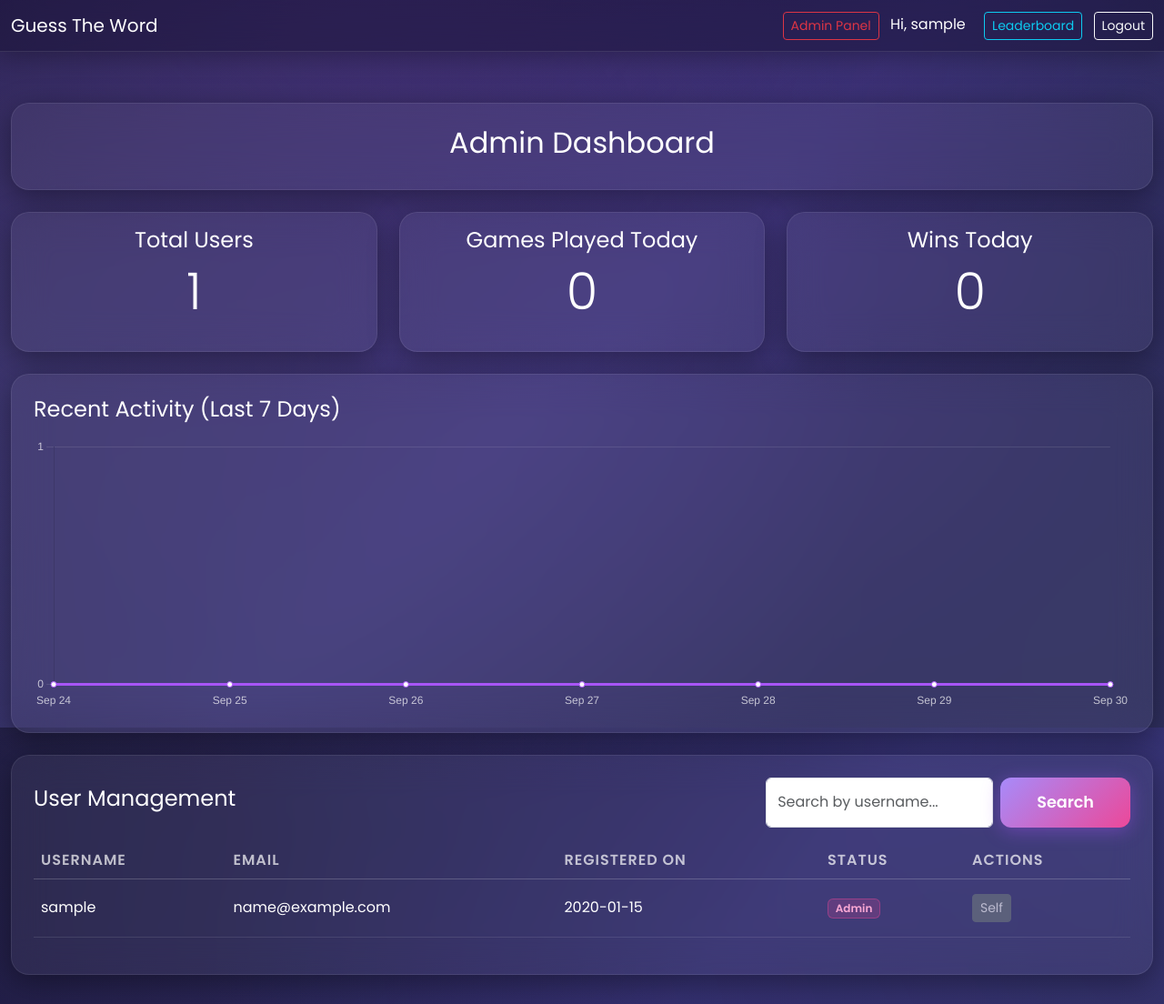
After one commit to saipraneethamvudutha/Guess-the-Word, a Flask app: page /admin in a window 1280 px wide. The commit adds this page. Shown: the whole page at 91% size. Run offline with Flask 3, Linux system fonts and the light colour scheme; the visitor is signed in with stand-in values (Sample User, id 1); tables that the repository leaves empty hold one stand-in row (values such as "Sample post").

Commit message:
Added in admin dashboard with validation changes and some testing

```diff
--- a/app/routes.py
+++ b/app/routes.py
@@ -1,51 +1,84 @@
-from flask import Blueprint, render_template, request, redirect, url_for, flash, session
+from flask import Blueprint, render_template, request, redirect, url_for, flash, session, jsonify
 from app import db
 from app.models import User, Word, Game
-from datetime import datetime
+from datetime import datetime, date, timedelta
+from sqlalchemy import cast, Date
+from functools import wraps
 import random
 import re
 from sqlalchemy import func, case
 
 main = Blueprint("main", __name__)
 
+def admin_required(f):
+    @wraps(f)
+    def decorated_function(*args, **kwargs):
+        if 'user_id' not in session:
+            return redirect(url_for('main.login'))
+
+        user = User.query.get(session['user_id'])
+        if not user or not user.is_admin:
+            flash("You do not have permission to access this page.", "danger")
+            return redirect(url_for('main.dashboard'))
+        return f(*args, **kwargs)
+    return decorated_function
+
+
 # Home Route
 @main.route("/")
 def home():
-    return render_template("home.html")
+    if "user_id" in session:
+        return redirect(url_for('main.dashboard'))
+    return redirect(url_for('main.login'))
 
 
-# Registration Route
+# Updated Registration Route
 @main.route("/register", methods=["GET", "POST"])
 def register():
     if request.method == "POST":
-        username = request.form["username"].strip()
-        email = request.form["email"].strip()
-        password = request.form["password"]
+        username = request.form.get("username", "").strip()
+        email = request.form.get("email", "").strip()
+        password = request.form.get("password", "")
 
-        # validations
+        # Instead of redirecting, we re-render the template with the submitted data
         if len(username) < 5:
             flash("Username must be at least 5 characters long.", "danger")
-            return redirect(url_for("main.register"))
+            return render_template("register.html", username=username, email=email)
 
         if not (re.search('[a-z]', username) and re.search('[A-Z]', username)):
             flash("Username must contain both uppercase and lowercase letters.", "danger")
-            return redirect(url_for("main.register"))
+            return render_template("register.html", username=username, email=email)
 
         if len(password) < 5:
             flash("Password must be at least 5 characters long.", "danger")
-            return redirect(url_for("main.register"))
+            return render_template("register.html", username=username, email=email)
 
         if not (re.search('[a-zA-Z]', password) and re.search('[0-9]', password) and re.search('[$%*@]', password)):
             flash("Password must contain a letter, a number, and one of these special characters: $, %, *, @", "danger")
-            return redirect(url_for("main.register"))
+            return render_template("register.html", username=username, email=email)
 
-        # Check existing user
         if User.query.filter_by(email=email).first():
-            flash("Email already registered. Please log in.", "danger")
-            return redirect(url_for("main.login"))
+            flash("Email already registered. Please try a different one or log in.", "danger")
+            return render_template("register.html", username=username, email=email)
 
-        # Create new user
-        new_user = User(username=username, email=email)
+        if User.query.filter_by(username=username).first():
+            flash("Username already exists. Please choose another.", "danger")
+            return render_template("register.html", username=username, email=email)
+
+        if User.query.first() is None:
+            new_user = User(username=username, email=email, is_admin=True)
+            flash("Congratulations! As the first user, you have been made an admin.", "info")
+            sample_words = [
+                "APPLE", "BRAIN", "CHAIR", "DELTA", "EAGLE", "FAITH", "GIANT",
+                "HOUSE", "INPUT", "JOKER", "KNIFE", "LIGHT", "MONEY", "NURSE",
+                "OCEAN", "PLANT", "QUEEN", "ROBOT", "SUGAR", "TIGER"
+            ]
+            for w in sample_words:
+                db.session.add(Word(word=w))
+            flash("Initial word list has been populated automatically.", "success")
+        else:
+            new_user = User(username=username, email=email, is_admin=False)
+
         new_user.set_password(password)
         db.session.add(new_user)
         db.session.commit()
@@ -60,40 +93,32 @@ def register():
 @main.route("/login", methods=["GET", "POST"])
 def login():
     if request.method == "POST":
-        email = request.form["email"].strip()
+        username = request.form["username"].strip()
         password = request.form["password"]
-
-        user = User.query.filter_by(email=email).first()
+        user = User.query.filter_by(username=username).first()
         if user and user.check_password(password):
             session["user_id"] = user.id
             session["username"] = user.username
+            session["is_admin"] = user.is_admin
             flash("Login successful!", "success")
             return redirect(url_for("main.dashboard"))
         else:
             flash("Invalid credentials. Please try again.", "danger")
-
     return render_template("login.html")
 
-
-# Logout Route
 @main.route("/logout")
 def logout():
     session.clear()
     flash("You have been logged out.", "info")
     return redirect(url_for("main.login"))
 
-
-# Dashboard Route
 @main.route("/dashboard")
 def dashboard():
     if "user_id" not in session:
         flash("Please log in to access the dashboard.", "warning")
         return redirect(url_for("main.login"))
-
     return render_template("dashboard.html", username=session.get("username"))
 
-
-# The Main Game Logic
 @main.route("/play", methods=["GET", "POST"])
 def play():
     if "user_id" not in session:
@@ -101,9 +126,19 @@ def play():
         return redirect(url_for("main.login"))
 
     if "target_word" not in session:
+        today = datetime.utcnow().date()
+        games_today = Game.query.filter(
+            Game.user_id == session['user_id'],
+            cast(Game.played_at, Date) == today
+        ).count()
+
+        if games_today >= 3:
+            flash("You have already played your 3 games for today. Please come back tomorrow!", "warning")
+            return redirect(url_for('main.dashboard'))
+
         words = Word.query.all()
         if not words:
-            flash("No words available. Please add words first.", "danger")
+            flash("Error: No words found in the database.", "danger")
             return redirect(url_for("main.dashboard"))
         target_word = random.choice(words).word.upper()
         session["target_word"] = target_word
@@ -131,14 +166,12 @@ def play():
 
         feedback = []
         target_counts = {char: target.count(char) for char in set(target)}
-
         for i in range(5):
             if guess[i] == target[i]:
                 feedback.append({"letter": guess[i], "color": "green"})
                 target_counts[guess[i]] -= 1
             else:
                 feedback.append({"letter": guess[i], "color": "grey"})
-
         for i in range(5):
             if feedback[i]['color'] != 'green':
                 if guess[i] in target and target_counts.get(guess[i], 0) > 0:
@@ -151,13 +184,13 @@ def play():
         if guess == target:
             game_over = True
             message = f"CONGRATULATIONS! You guessed '{target}' in {session['attempts']} attempts!"
-            new_game = Game(user_id=session["user_id"], word=target, attempts=session["attempts"], won=True)
+            new_game = Game(user_id=session["user_id"], word=target, attempts=session["attempts"], won=True, played_at=datetime.utcnow())
             db.session.add(new_game)
 
-        elif session["attempts"] >= 6:
+        elif session["attempts"] >= 5:
             game_over = True
             message = f"GAME OVER! The word was '{target}'."
-            new_game = Game(user_id=session["user_id"], word=target, attempts=session["attempts"], won=False)
+            new_game = Game(user_id=session["user_id"], word=target, attempts=session["attempts"], won=False, played_at=datetime.utcnow())
             db.session.add(new_game)
 
         if game_over:
@@ -174,35 +207,11 @@ def play():
         attempts=session.get('attempts', 0)
     )
 
-
-# Add Sample Words
-@main.route("/add-words")
-def add_words():
-    sample_words = [
-        "APPLE", "BRAIN", "CHAIR", "DELTA", "EAGLE",
-        "FAITH", "GIANT", "HOUSE", "INPUT", "JOKER",
-        "KNIFE", "LIGHT", "MONEY", "NURSE", "OCEAN",
-        "PLANT", "QUEEN", "ROBOT", "SUGAR", "TIGER"
-    ]
-
-    for w in sample_words:
-        if not Word.query.filter_by(word=w).first():
-            new_word = Word(word=w)
-            db.session.add(new_word)
-
-    db.session.commit()
-    flash(f"{len(sample_words)} words added to the database!", "success")
-    return redirect(url_for("main.home"))
-
-
-# Leaderboard Route
 @main.route("/leaderboard")
 def leaderboard():
     if "user_id" not in session:
         flash("Please log in to view the leaderboard.", "warning")
         return redirect(url_for("main.login"))
-
-    # Leaderboard Data
     stats = (
         db.session.query(
             User.username,
@@ -214,17 +223,13 @@ def leaderboard():
         .order_by(
             func.sum(case((Game.won == True, 1), else_=0)).desc(),
             func.count(Game.id).asc()
-        )
-        .all()
+        ).all()
     )
-
-    # Personal Stats
     user_games = Game.query.filter_by(user_id=session["user_id"]).all()
     total_games = len(user_games)
     wins = sum(1 for g in user_games if g.won)
     losses = total_games - wins
     win_rate = round((wins / total_games) * 100, 2) if total_games > 0 else 0
-
     return render_template(
         "leaderboard.html",
         leaderboard=stats,
@@ -233,3 +238,51 @@ def leaderboard():
         losses=losses,
         win_rate=win_rate
     )
+
+# Admin Dashboard Route
+@main.route("/admin", methods=['GET', 'POST'])
+@admin_required
+def admin_dashboard():
+    today = datetime.utcnow().date()
+    total_users = User.query.count()
+    games_today = Game.query.filter(cast(Game.played_at, Date) == today).count()
+    wins_today = Game.query.filter(cast(Game.played_at, Date) == today, Game.won == True).count()
+    search_term = request.form.get('username', '')
+    if search_term:
+        all_users = User.query.filter(User.username.ilike(f'%{search_term}%')).order_by(User.created_at.desc()).all()
+    else:
+        all_users = User.query.order_by(User.created_at.desc()).all()
+    return render_template(
+        'admin_dashboard.html',
+        total_users=total_users,
+        games_today=games_today,
+        wins_today=wins_today,
+        all_users=all_users
+    )
+
+@main.route("/admin/chart-data")
+@admin_required
+def chart_data():
+    chart_labels = []
+    chart_data = []
+    for i in range(6, -1, -1):
+        day = datetime.utcnow().date() - timedelta(days=i)
+        chart_labels.append(day.strftime("%b %d"))
+        games_on_day = Game.query.filter(cast(Game.played_at, Date) == day).count()
+        chart_data.append(games_on_day)
+    return jsonify({'labels': chart_labels, 'data': chart_data})
+
+@main.route("/admin/toggle-admin/<int:user_id>", methods=['POST'])
+@admin_required
+def toggle_admin(user_id):
+    if user_id == session['user_id']:
+        flash("You cannot change your own admin status.", "danger")
+        return redirect(url_for('main.admin_dashboard'))
+    user = User.query.get(user_id)
+    if user:
+        user.is_admin = not user.is_admin
+        db.session.commit()
+        flash(f"User '{user.username}' status has been updated.", "success")
+    else:
+        flash("User not found.", "danger")
+    return redirect(url_for('main.admin_dashboard'))
--- a/app/static/css/style.css
+++ b/app/static/css/style.css
@@ -24,7 +24,8 @@ body::before {
     z-index: 0;
 }
 
-.container {
+.container,
+.container-fluid {
     position: relative;
     z-index: 1;
 }
@@ -323,13 +324,16 @@ h6 {
     font-weight: 600;
 }
 
-.leaderboard-table {
-    color: #fff;
+.leaderboard-table,
+.leaderboard-table th,
+.leaderboard-table td {
+    background-color: transparent !important;
+    color: #fff !important;
 }
 
 .leaderboard-table thead th {
-    color: rgba(255, 255, 255, 0.6);
-    border-bottom: 1px solid rgba(255, 255, 255, 0.1);
+    color: rgba(255, 255, 255, 0.7) !important;
+    border-bottom: 1px solid rgba(255, 255, 255, 0.2);
     font-weight: 600;
     text-transform: uppercase;
     letter-spacing: 1px;
@@ -338,7 +342,7 @@ h6 {
 .leaderboard-table tbody td {
     padding: 1rem 0.5rem;
     vertical-align: middle;
-    border-bottom: 1px solid rgba(255, 255, 255, 0.08);
+    border-bottom: 1px solid rgba(255, 255, 255, 0.1);
 }
 
 .leaderboard-table tbody tr {
@@ -346,16 +350,16 @@ h6 {
 }
 
 .leaderboard-table tbody tr:hover {
-    background: rgba(255, 255, 255, 0.05);
+    background: rgba(255, 255, 255, 0.05) !important;
 }
 
 .leaderboard-table tbody tr.current-user {
-    background: linear-gradient(90deg, rgba(168, 85, 247, 0.15) 0%, rgba(59, 130, 246, 0.15) 100%);
+    background: linear-gradient(90deg, rgba(168, 85, 247, 0.15) 0%, rgba(59, 130, 246, 0.15) 100%) !important;
     font-weight: 600;
 }
 
 .scoreboard-hr {
-    border-color: rgba(255, 255, 255, 0.1);
+    border-color: rgba(255, 255, 255, 0.2);
     margin: 1.5rem 0;
 }
 
@@ -365,14 +369,50 @@ h6 {
     align-items: center;
     padding: 0.8rem 0;
     font-size: 1.1rem;
-    border-bottom: 1px solid rgba(255, 255, 255, 0.08);
+    border-bottom: 1px solid rgba(255, 255, 255, 0.1);
 }
 
 .stat-label {
-    color: rgba(255, 255, 255, 0.6);
+    color: rgba(255, 255, 255, 0.7);
 }
 
 .stat-value {
     font-weight: 600;
     font-size: 1.2rem;
 }
+
+
+#gamesChart {
+    min-height: 300px;
+}
+
+.chart-loader {
+    position: absolute;
+    top: 50%;
+    left: 50%;
+    transform: translate(-50%, -50%);
+    width: 50px;
+    height: 50px;
+    border: 5px solid rgba(255, 255, 255, 0.2);
+    border-top-color: #a78bfa;
+    border-radius: 50%;
+    animation: spin 1s linear infinite;
+}
+
+@keyframes spin {
+    to {
+        transform: translate(-50%, -50%) rotate(360deg);
+    }
+}
+
+.admin-badge {
+    background-color: rgba(236, 72, 153, 0.2);
+    border: 1px solid rgba(236, 72, 153, 0.4);
+    color: #f9a8d4;
+}
+
+.user-badge {
+    background-color: rgba(59, 130, 246, 0.2);
+    border: 1px solid rgba(59, 130, 246, 0.4);
+    color: #93c5fd;
+}
--- /dev/null
+++ b/app/templates/admin_dashboard.html
@@ -0,0 +1,159 @@
+{% extends "base.html" %}
+{% block content %}
+<div class="container-fluid">
+    <div class="glass-card p-4 mb-4">
+        <h2 class="text-center">Admin Dashboard</h2>
+    </div>
+
+    <div class="row">
+        <div class="col-md-4 mb-4">
+            <div class="glass-card p-3 text-center">
+                <h4>Total Users</h4>
+                <p class="display-4">{{ total_users }}</p>
+            </div>
+        </div>
+        <div class="col-md-4 mb-4">
+            <div class="glass-card p-3 text-center">
+                <h4>Games Played Today</h4>
+                <p class="display-4">{{ games_today }}</p>
+            </div>
+        </div>
+        <div class="col-md-4 mb-4">
+            <div class="glass-card p-3 text-center">
+                <h4>Wins Today</h4>
+                <p class="display-4">{{ wins_today }}</p>
+            </div>
+        </div>
+    </div>
+
+    <div class="row">
+        <div class="col-12 mb-4">
+            <div class="glass-card p-4">
+                <h4 class="mb-3">Recent Activity (Last 7 Days)</h4>
+                <div id="chartContainer" style="position: relative; min-height: 300px;">
+                    <div class="chart-loader"></div>
+                    <canvas id="gamesChart" style="display: none;"></canvas>
+                </div>
+            </div>
+        </div>
+    </div>
+
+    <div class="row">
+        <div class="col-12">
+            <div class="glass-card p-4">
+                <div class="d-flex justify-content-between align-items-center mb-3">
+                    <h4>User Management</h4>
+                    <form method="POST" class="d-flex">
+                        <input type="text" name="username" class="form-control" placeholder="Search by username..."
+                            style="width: 250px;">
+                        <button type="submit" class="btn btn-glass-primary ms-2">Search</button>
+                    </form>
+                </div>
+
+                <table class="table leaderboard-table">
+                    <thead>
+                        <tr>
+                            <th>Username</th>
+                            <th>Email</th>
+                            <th>Registered On</th>
+                            <th>Status</th>
+                            <th>Actions</th>
+                        </tr>
+                    </thead>
+                    <tbody>
+                        {% for user in all_users %}
+                        <tr>
+                            <td>{{ user.username }}</td>
+                            <td>{{ user.email }}</td>
+                            <td>{{ user.created_at.strftime('%Y-%m-%d') }}</td>
+                            <td>
+                                {% if user.is_admin %}
+                                <span class="badge admin-badge">Admin</span>
+                                {% else %}
+                                <span class="badge user-badge">User</span>
+                                {% endif %}
+                            </td>
+                            <td>
+                                {% if user.id == session['user_id'] %}
+                                <button class="btn btn-secondary btn-sm" disabled>Self</button>
+                                {% else %}
+                                <form action="{{ url_for('main.toggle_admin', user_id=user.id) }}" method="POST">
+                                    {% if user.is_admin %}
+                                    <button type="submit" class="btn btn-warning btn-sm">Revoke Admin</button>
+                                    {% else %}
+                                    <button type="submit" class="btn btn-success btn-sm">Make Admin</button>
+                                    {% endif %}
+                                </form>
+                                {% endif %}
+                            </td>
+                        </tr>
+                        {% else %}
+                        <tr>
+                            <td colspan="5" class="text-center">No users found.</td>
+                        </tr>
+                        {% endfor %}
+                    </tbody>
+                </table>
+            </div>
+        </div>
+    </div>
+
+</div>
+
+<script src="https://cdn.jsdelivr.net/npm/chart.js"></script>
+<script>
+    document.addEventListener('DOMContentLoaded', function () {
+        const chartCanvas = document.getElementById('gamesChart');
+        const loader = document.querySelector('.chart-loader');
+
+        fetch('/admin/chart-data')
+            .then(response => response.json())
+            .then(chartData => {
+                loader.style.display = 'none';
+                chartCanvas.style.display = 'block';
+                const ctx = chartCanvas.getContext('2d');
+                const gradient = ctx.createLinearGradient(0, 0, 0, 300);
+                gradient.addColorStop(0, 'rgba(168, 85, 247, 0.4)');
+                gradient.addColorStop(1, 'rgba(168, 85, 247, 0)');
+                new Chart(ctx, {
+                    type: 'line',
+                    data: {
+                        labels: chartData.labels,
+                        datasets: [{
+                            label: 'Games Played',
+                            data: chartData.data,
+                            borderColor: 'rgba(168, 85, 247, 1)',
+                            backgroundColor: gradient,
+                            fill: true,
+                            tension: 0.4,
+                            pointBackgroundColor: '#fff',
+                            pointBorderColor: 'rgba(168, 85, 247, 1)',
+                            pointHoverRadius: 7,
+                            pointHoverBackgroundColor: 'rgba(168, 85, 247, 1)'
+                        }]
+                    },
+                    options: {
+                        responsive: true,
+                        maintainAspectRatio: false,
+                        plugins: { legend: { display: false } },
+                        scales: {
+                            y: {
+                                beginAtZero: true,
+                                ticks: { color: 'rgba(255, 255, 255, 0.7)', precision: 0 },
+                                grid: { color: 'rgba(255, 255, 255, 0.1)' }
+                            },
+                            x: {
+                                ticks: { color: 'rgba(255, 255, 255, 0.7)' },
+                                grid: { display: false }
+                            }
+                        }
+                    }
+                });
+            })
+            .catch(error => {
+                console.error('Error fetching chart data:', error);
+                loader.innerText = 'Could not load chart data.';
+            });
+    });
+</script>
+{% endblock %}
--- a/app/templates/base.html
+++ b/app/templates/base.html
@@ -15,6 +15,10 @@
             <a class="navbar-brand" href="{{ url_for('main.home') }}">Guess The Word</a>
             <div>
                 {% if session.get('user_id') %}
+                {% if session.get('is_admin') %}
+                <a href="{{ url_for('main.admin_dashboard') }}" class="btn btn-outline-danger btn-sm me-2">Admin
+                    Panel</a>
+                {% endif %}
                 <span class="navbar-text me-3">Hi, {{ session['username'] }}</span>
                 <a href="{{ url_for('main.leaderboard') }}" class="btn btn-outline-info btn-sm me-2">Leaderboard</a>
                 <a href="{{ url_for('main.logout') }}" class="btn btn-outline-light btn-sm">Logout</a>
--- a/app/templates/play.html
+++ b/app/templates/play.html
@@ -13,7 +13,7 @@
                 </div>
                 {% endfor %}
 
-                {% for i in range(6 - history|length) %}
+                {% for i in range(5 - history|length) %}
                 <div class="game-row">
                     <div class="letter-box"></div>
                     <div class="letter-box"></div>
@@ -30,7 +30,7 @@
                 <h2 class="mb-3">Guess the Word!</h2>
 
                 {% if not game_over %}
-                <p class="lead mb-4">You have {{ 6 - attempts }} guesses remaining.</p>
+                <p class="lead mb-4">You have {{ 5 - attempts }} guesses remaining.</p>
                 <form method="POST" class="game-form">
                     <input type="text" name="guess" class="form-control form-control-lg text-center mb-3"
                         style="text-transform: uppercase;" maxlength="5" minlength="5" pattern="[A-Za-z]{5}"
```
Also changed, not shown: app/models.py (+4 -4 lines), app/templates/home.html (deleted, +0 -20 lines), app/templates/login.html (+3 -4 lines), app/templates/register.html (+8 -3 lines).
